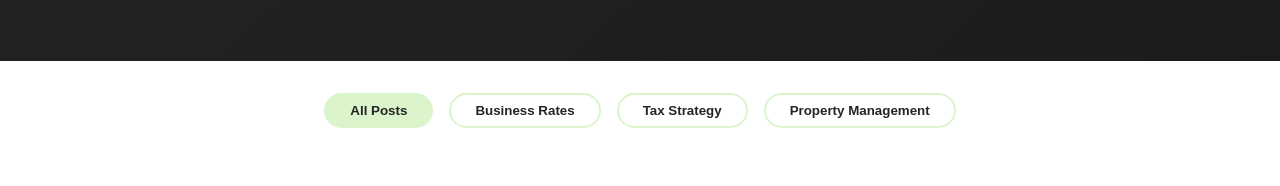
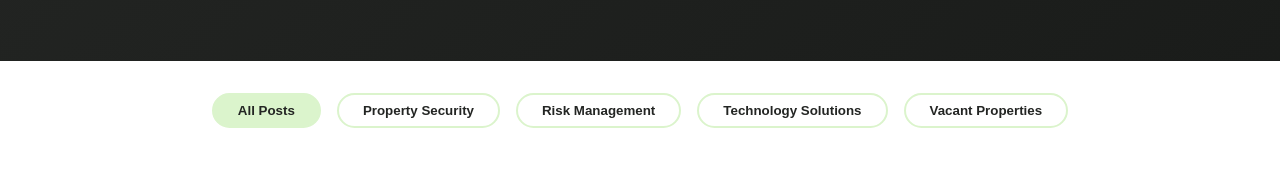
Before and after one commit to atoates/vacatad-website, a plain HTML site: page blog/index.html in a window 1280 px wide. Shown: the part 247-433 px from the top of the page. Drawn offline with Linux system fonts and the light colour scheme.

Commit message:
feat: Update blog filter buttons to match article tags
- Changed filters from 'Business Rates, Tax Strategy, Property Management'
- Updated to 'Property Security, Risk Management, Technology Solutions, Vacant Properties'
- Now matches the tags used in blog posts for consistent filtering
- Improves user experience with accurate category filtering

```diff
--- a/blog/index.html
+++ b/blog/index.html
@@ -282,9 +282,10 @@ Year: 2025
             <div class="container">
                 <div class="filter-buttons">
                     <button class="filter-btn active" data-filter="all">All Posts</button>
-                    <button class="filter-btn" data-filter="Business Rates">Business Rates</button>
-                    <button class="filter-btn" data-filter="Tax Strategy">Tax Strategy</button>
-                    <button class="filter-btn" data-filter="Property Management">Property Management</button>
+                    <button class="filter-btn" data-filter="Property Security">Property Security</button>
+                    <button class="filter-btn" data-filter="Risk Management">Risk Management</button>
+                    <button class="filter-btn" data-filter="Technology Solutions">Technology Solutions</button>
+                    <button class="filter-btn" data-filter="Vacant Properties">Vacant Properties</button>
                 </div>
             </div>
         </section>
```
